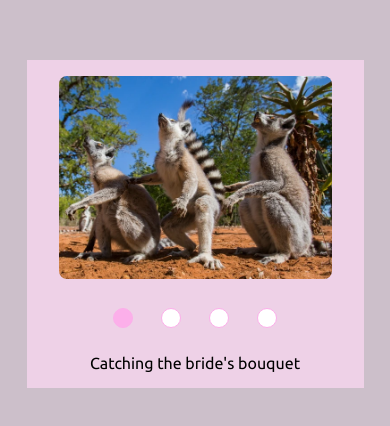
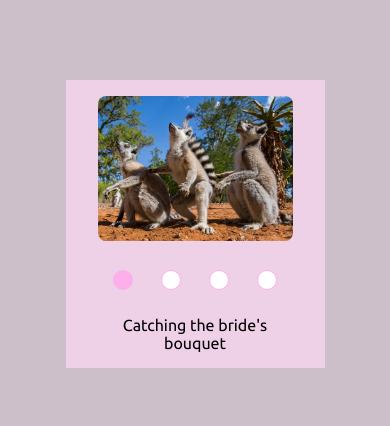
Before and after one commit to TatsianaKrav/cssMemeSlider, a plain HTML site: page cssMemeSlider/index.html in a window 390 px wide. Shown: the part 198-624 px from the top of the page. Drawn offline with Linux system fonts and the light colour scheme.

Commit message:
fix: change adaptive styles  (Sun, Sep 15, 2024 10:05:09 PM)

```diff
--- a/cssMemeSlider/styles.css
+++ b/cssMemeSlider/styles.css
@@ -143,7 +143,7 @@
 @media screen and (max-width: 885px) {
 
     .container {
-        max-width: 60%;
+        width: 70%;
     }
 
     .slider-info {
@@ -162,6 +162,6 @@
 @media screen and (max-width: 620px) {
 
     .container {
-        max-width: 70%;
+        width: 80%;
     }
 }
```
